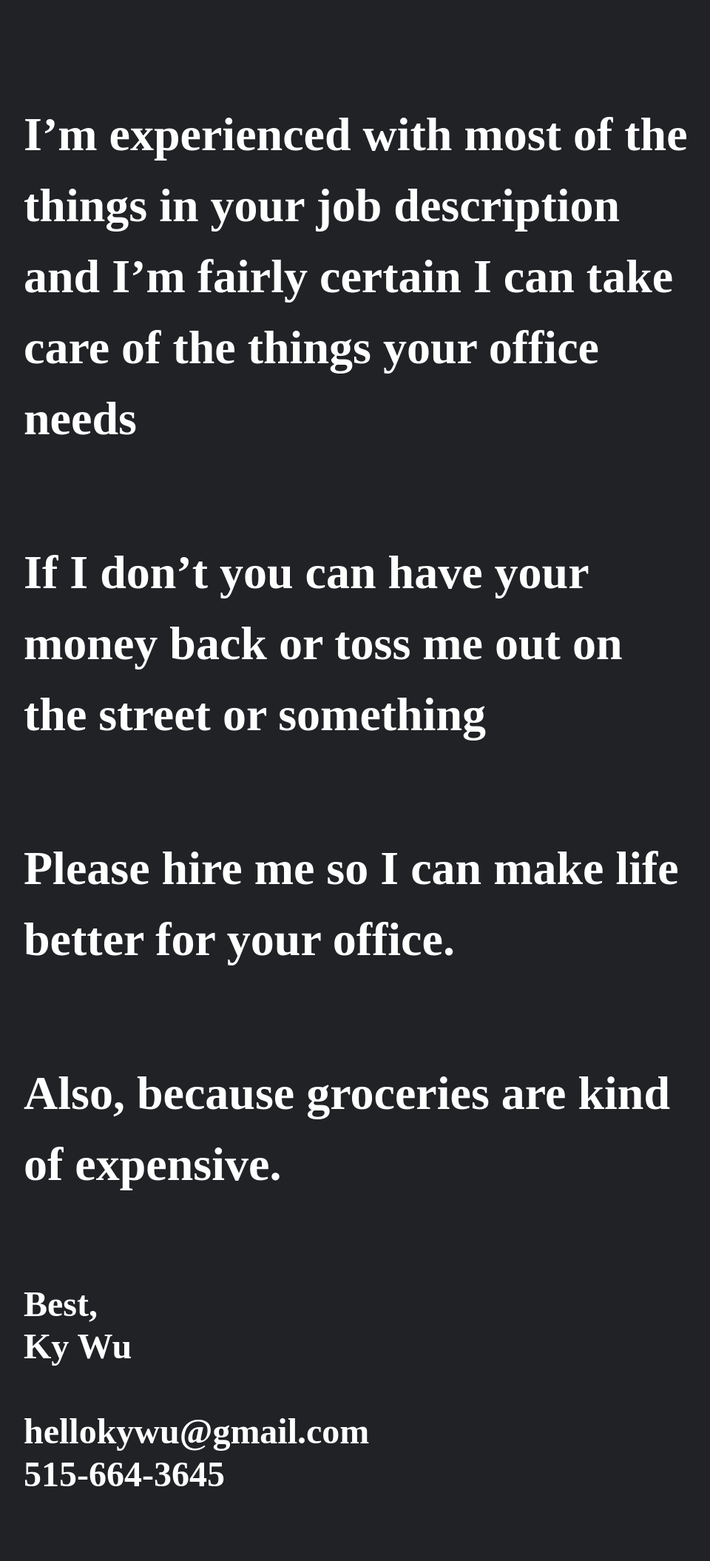
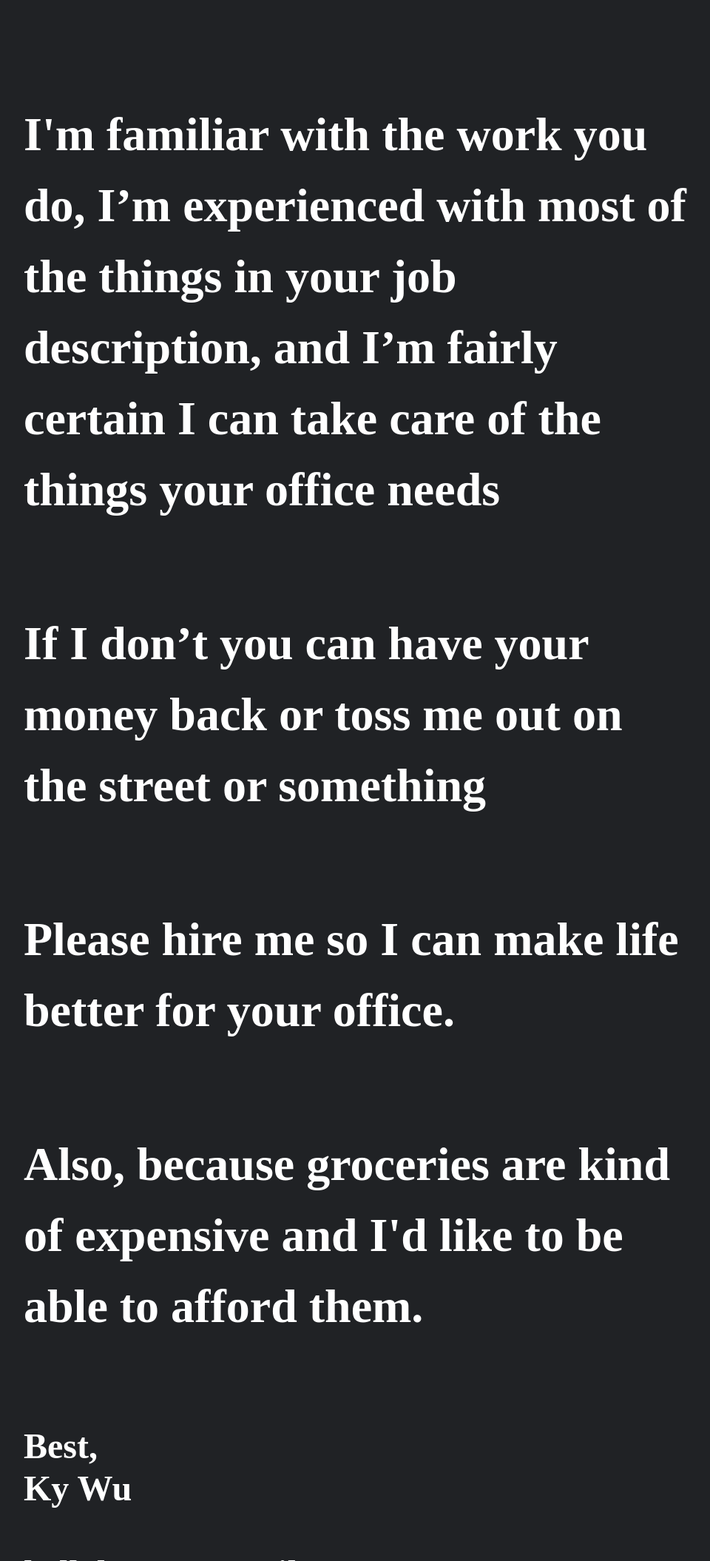
Before and after one commit to kywantwo/kywantwo.github.io, a plain HTML site: page index.html in a window 1280 px wide. Shown: the part 2700-4810 px from the top of the page at 74% size, without its empty margins (47-1007 px from the left). Drawn offline with nearby package versions, Linux system fonts and the light colour scheme; a web font is replaced by a local one.

Commit message:
asdasdasd
ss

```diff
--- a/index.html
+++ b/index.html
@@ -29,10 +29,10 @@
         <p data-aos="fade-up" data-aos-delay="400">then, I micromanaged a bunch of college kids and tried my best to make sure a university dorm didn’t fall apart</p>
         <p data-aos="fade-up" data-aos-delay="400">I also taught English in Taiwan which isn't particularly relevant</p>
         <p data-aos="fade-up" data-aos-delay="400">after that, I refilled way too many printers and explained to way too many people that a white background isn’t transparent and no you can't save that as a JPG</p>
-        <p data-aos="fade-up" data-aos-delay="400">I’m experienced with most of the things in your job description and I’m fairly certain I can take care of the things your office needs</p>
+        <p data-aos="fade-up" data-aos-delay="400">I'm familiar with the work you do, I’m experienced with most of the things in your job description, and I’m fairly certain I can take care of the things your office needs</p>
         <p data-aos="fade-up" data-aos-delay="400">If I don’t you can have your money back or toss me out on the street or something</p>
         <p data-aos="fade-up" data-aos-delay="400">Please hire me so I can make life better for your office.</p>
-        <p data-aos="fade-up" data-aos-delay="400">Also, because groceries are kind of expensive.</p>
+        <p data-aos="fade-up" data-aos-delay="400">Also, because groceries are kind of expensive and I'd like to be able to afford them.</p>
         <h2 data-aos="fade-up" data-aos-delay="400">Best, <br> Ky Wu <br> <br> hellokywu@gmail.com <br>515-664-3645</h2>
       </div>
     </div>
```
